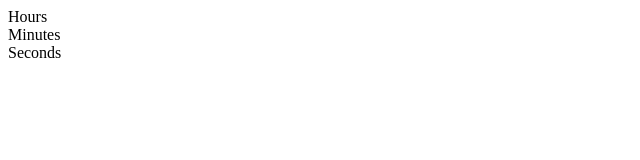
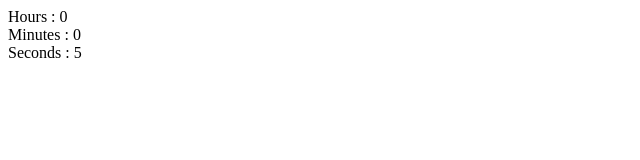
Before and after one commit to beemee-p/react-clock-app, a React (Create React App) app: page / in a window 1280 px wide. Shown: the top 160 px of the page, without its empty margins (0-640 px from the left). Built offline with nearby package versions, Linux system fonts and the light colour scheme.

Commit message:
add: timer logic

```diff
--- a/src/components/Hours.tsx
+++ b/src/components/Hours.tsx
@@ -1,7 +1,17 @@
-import { ReactElement } from "react";
+import { ReactElement, useEffect, useState } from "react";
 
 const Hours = (): ReactElement => {
-  return <div>Hours</div>;
+  const [hours, setHours] = useState(0);
+
+  useEffect(() => {
+    const hourInterval = setInterval(
+      () => setHours((prevHour) => prevHour + 1),
+      3600000
+    );
+
+    return () => clearInterval(hourInterval);
+  }, []);
+  return <div>Hours : {hours}</div>;
 };
 
 export default Hours;
--- a/src/components/Minutes.tsx
+++ b/src/components/Minutes.tsx
@@ -1,7 +1,17 @@
-import { ReactElement } from "react";
+import { ReactElement, useEffect, useState } from "react";
 
 const Minutes = (): ReactElement => {
-  return <div>Minutes</div>;
+  const [minutes, setMinutes] = useState(0);
+
+  useEffect(() => {
+    const minInterval = setInterval(
+      () => setMinutes((prevMin) => prevMin + 1),
+      60000
+    );
+
+    return () => clearInterval(minInterval);
+  }, []);
+  return <div>Minutes : {minutes}</div>;
 };
 
 export default Minutes;
--- a/src/components/Seconds.tsx
+++ b/src/components/Seconds.tsx
@@ -1,7 +1,18 @@
-import { ReactElement } from "react";
+import { ReactElement, useEffect, useState } from "react";
 
 const Seconds = (): ReactElement => {
-  return <div>Seconds</div>;
+  const [seconds, setSeconds] = useState(0);
+
+  useEffect(() => {
+    const secInterval = setInterval(
+      () => setSeconds((prevSec) => prevSec + 1),
+      1000
+    );
+
+    return () => clearInterval(secInterval);
+  }, []);
+
+  return <div>Seconds : {seconds}</div>;
 };
 
 export default Seconds;
```
